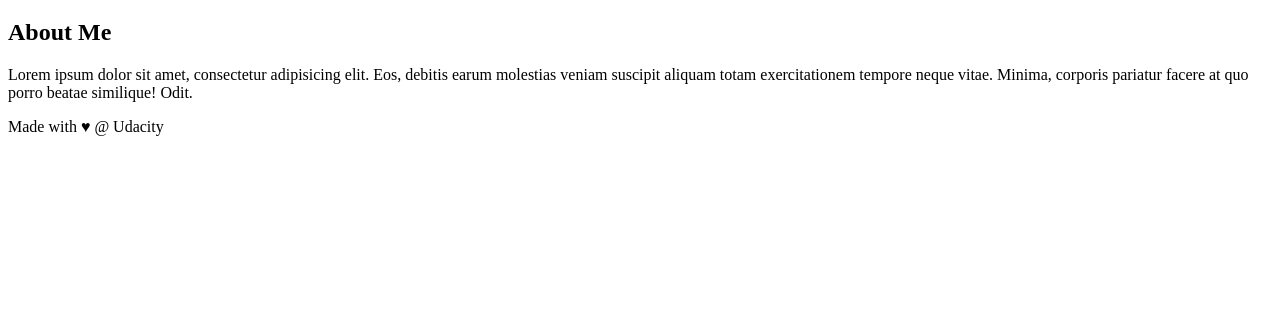
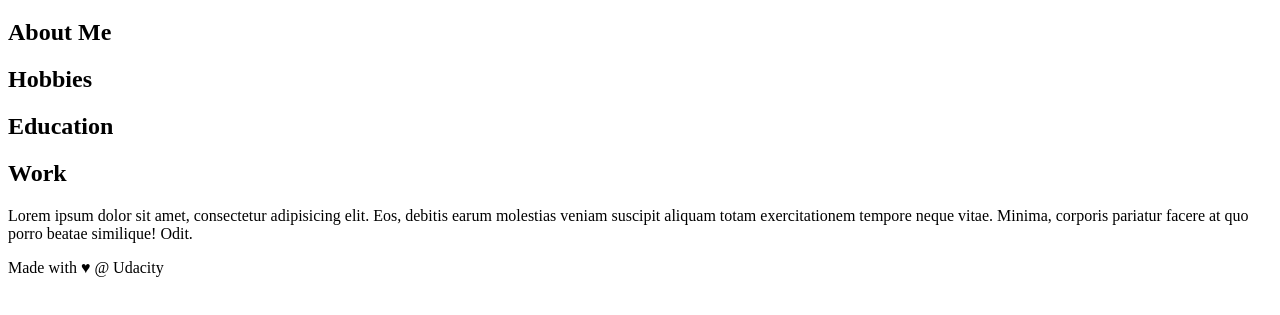
Before and after one commit to renyuantime/Udacity-Git-Project, a plain HTML site: page index.html in a window 1280 px wide. Shown: the part 61-376 px from the top of the page. Drawn offline with Linux system fonts and the light colour scheme.

Commit message:
add more content to sidebar

```diff
--- a/index.html
+++ b/index.html
@@ -21,6 +21,9 @@
 
     <aside>
         <h2>About Me</h2>
+        <h2>Hobbies</h2>
+        <h2>Education</h2>
+        <h2>Work</h2>
 
         <p>Lorem ipsum dolor sit amet, consectetur adipisicing elit. Eos, debitis earum molestias veniam suscipit aliquam totam exercitationem tempore neque vitae. Minima, corporis pariatur facere at quo porro beatae similique! Odit.</p>
     </aside>
```
